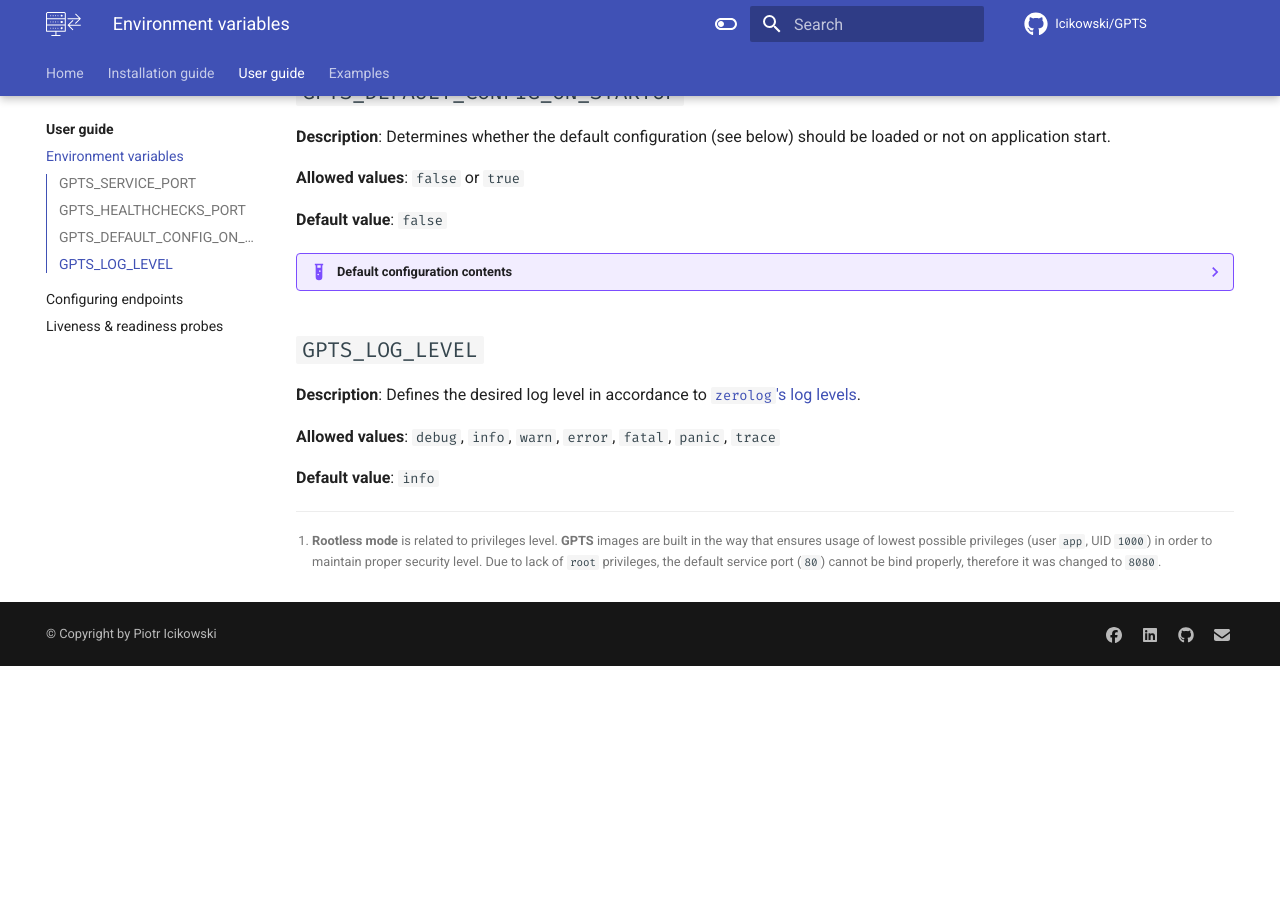
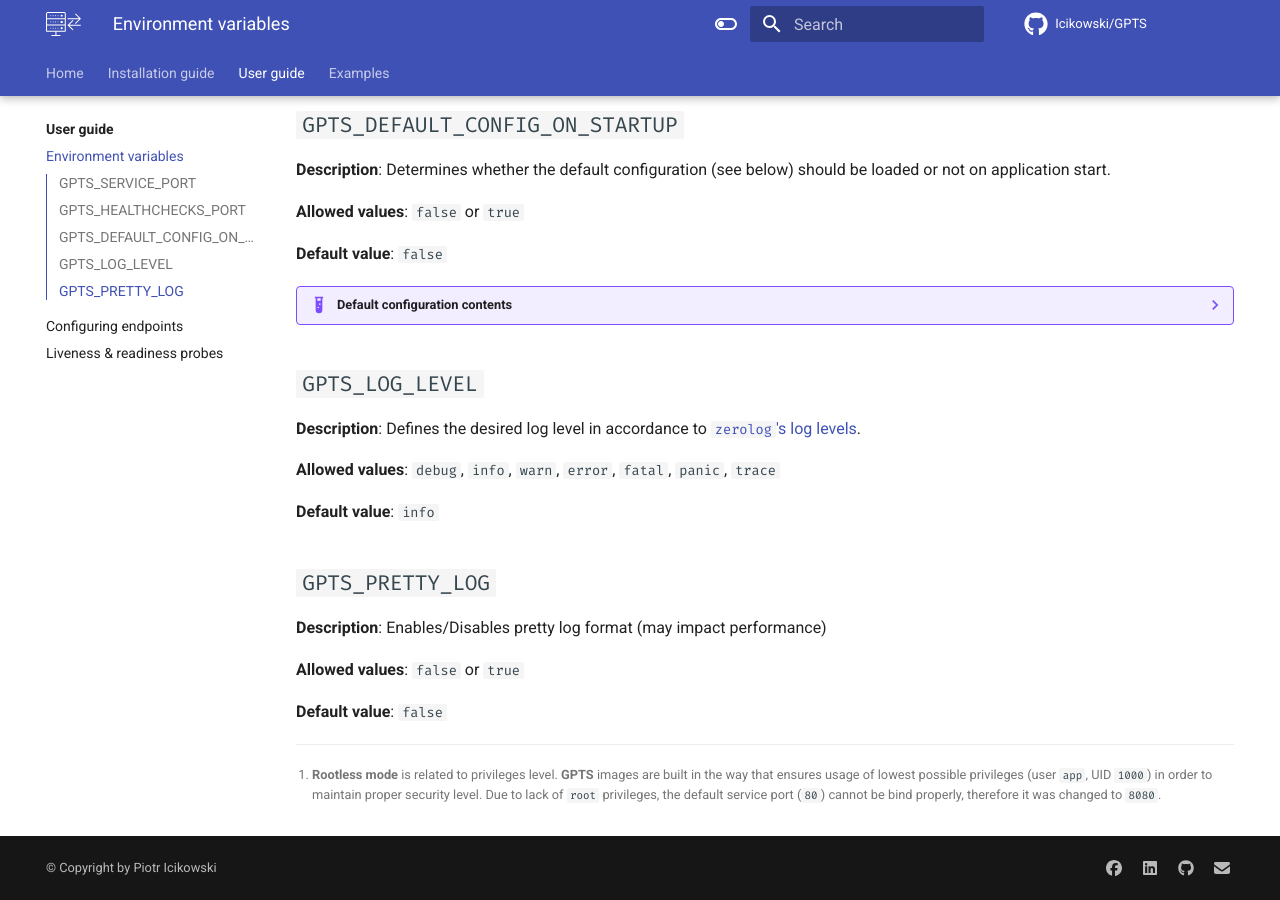
Before and after one commit to Icikowski/GPTS, an MkDocs documentation site: the page built from docs/usage/envvars.md, in a window 1280 px wide and 900 px high, scrolled down 788 px. Built offline with MkDocs 1.6.1 and Material for MkDocs 9.7.7, drawn with Linux system fonts in a browser that asks for light colours; comment, search, counter and statistics services are not loaded; before the commit the page ends 1454 px from its top, so only the background shows below that.

Commit message:
[Docs] Update documentation for GPTS 0.6.4

```diff
--- a/docs/usage/envvars.md
+++ b/docs/usage/envvars.md
@@ -5,7 +5,8 @@ There are four configurable **GPTS** settings which can be controlled using list
 - `GPTS_SERVICE_PORT`,
 - `GPTS_HEALTHCHECKS_PORT`,
 - `GPTS_DEFAULT_CONFIG_ON_STARTUP`,
-- `GPTS_LOG_LEVEL`.
+- `GPTS_LOG_LEVEL`,
+- `GPTS_PRETTY_LOG`.
 
 ## `GPTS_SERVICE_PORT`
 
@@ -69,3 +70,11 @@ There are four configurable **GPTS** settings which can be controlled using list
 **Allowed values**: `debug`, `info`, `warn`, `error`, `fatal`, `panic`, `trace`
 
 **Default value**: `info`
+
+## `GPTS_PRETTY_LOG`
+
+**Description**: Enables/Disables pretty log format (may impact performance)
+
+**Allowed values**: `false` or `true`
+
+**Default value**: `false`
```
Also changed, not shown: docs/changelog.md (+5 -0 lines), docs/devplans.md (+0 -2 lines), docs/installation/docker.md (+3 -1 lines), docs/installation/k8s.md (+5 -0 lines), docs/usage/index.md (line endings or trailing spaces).
